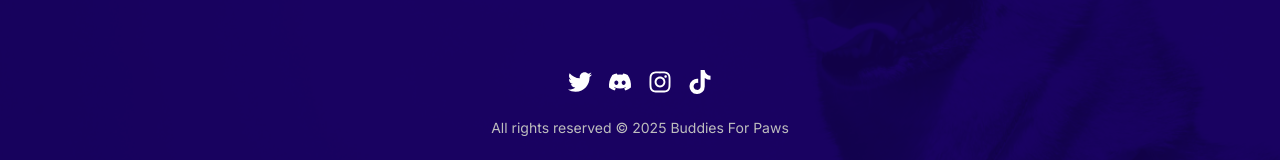
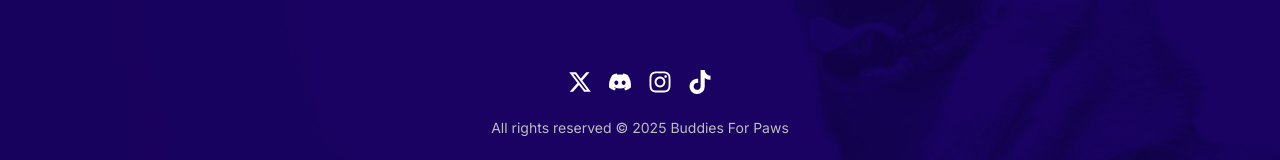
Before and after one commit to OncoreDev/buddies-for-paws, a Next.js app: page /events in a window 1280 px wide. Shown: the part 2093-2253 px from the top of the page. Built offline with nearby package versions, Linux system fonts and the light colour scheme; no server answers.

Commit message:
update twitter icon

```diff
--- a/src/components/footer.tsx
+++ b/src/components/footer.tsx
@@ -5,7 +5,7 @@ import { Input } from "@/components/ui/input";
 import Form from "next/form";
 import Image from "next/image";
 import Link from "next/link";
-import { FaDiscord, FaInstagram, FaTiktok, FaTwitter } from "react-icons/fa6";
+import { FaDiscord, FaInstagram, FaTiktok, FaXTwitter } from "react-icons/fa6";
 import FooterBG from "../../public/footer-bg.png";
 import { motion } from "motion/react";
 
@@ -104,7 +104,7 @@ export function Footer() {
                 target="_blank"
                 className="hover:text-blue-foreground block transition-all hover:scale-110"
               >
-                <FaTwitter className="size-6" />
+                <FaXTwitter className="size-6" />
                 <span className="sr-only">twitter</span>
               </Link>
             </motion.div>
```
